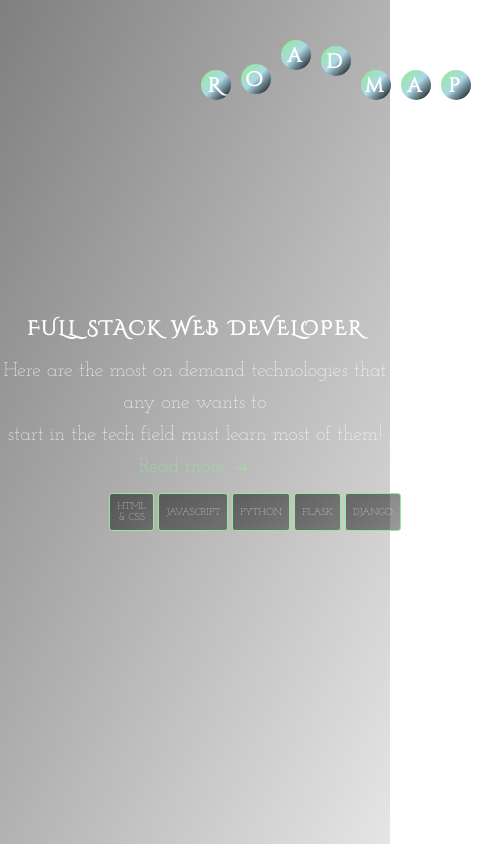
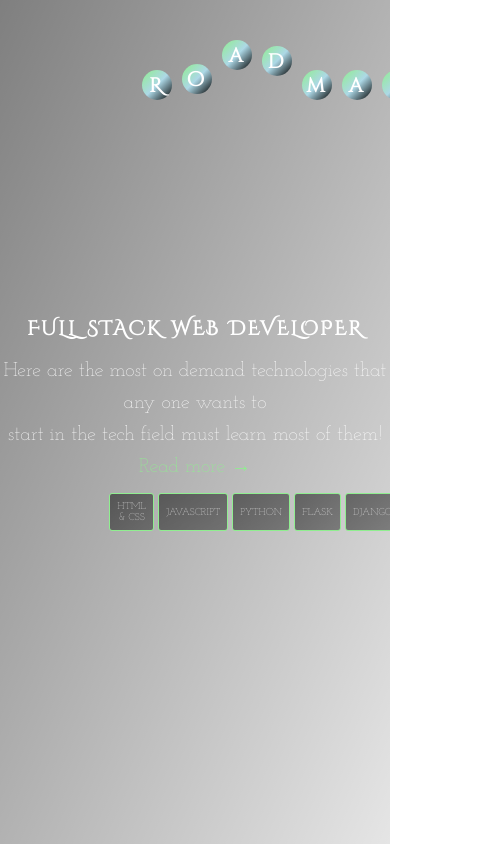
Before and after one commit to habibAbdelgaber/SIMPLE-PORTFOLIO, a plain HTML site: page index.html in a window 390 px wide. Shown: the top 844 px of the page, 496 px wide, since content can reach past the window. Drawn offline with Linux system fonts and the light colour scheme; a web font is replaced by a local one.

Commit message:
simple portfolio updated

```diff
--- a/css/style.css
+++ b/css/style.css
@@ -71,6 +71,7 @@ textarea{
     justify-content: center;
     align-items: center;
     position: relative;
+    overflow-x: hidden;
 }
 
 .content{
@@ -457,12 +458,12 @@ textarea{
     }
 }
 
-@media (max-width: 375px){
+/* @media (max-width: 375px){
     .roadmap{
         left: 9%;
 
     }
-}
+} */
 
 /* @media (max-width: 375px){
     .roadmap{
@@ -480,7 +481,7 @@ textarea{
 
 @media screen and (max-width: 768px){
     .roadmap{
-        left: 45%;
+        left: 30%;
     }
     .description{
         flex-direction: column;
```
